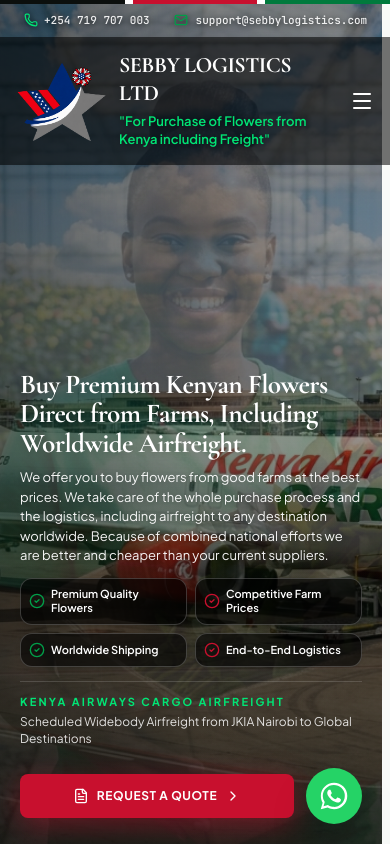
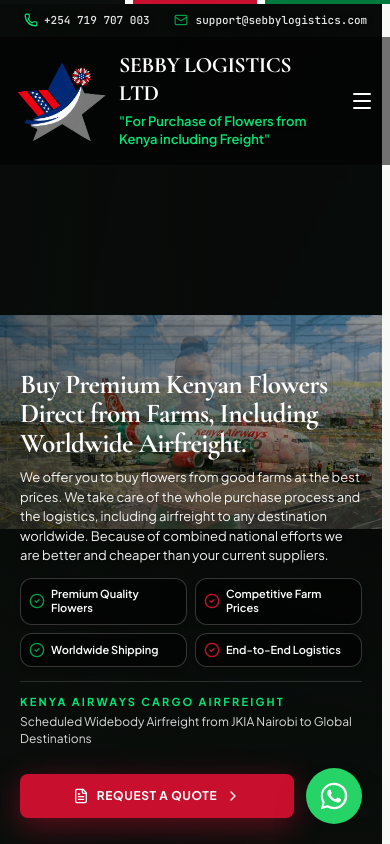
Before and after one commit to johnorengo/sebbylogistics-kenya, a React (Vite) app: page / in a window 390 px wide. Shown: the top 844 px of the page. Built offline with nearby package versions, Linux system fonts and the light colour scheme.

Commit message:
Fit complete hero images on mobile without cropping

```diff
--- a/src/components/HeroVideo.tsx
+++ b/src/components/HeroVideo.tsx
@@ -79,7 +79,7 @@ export const HeroVideo: React.FC<HeroVideoProps> = ({ onOpenRFQ }) => {
               fetchPriority={idx === 0 ? 'high' : 'low'}
               decoding="async"
               referrerPolicy="no-referrer"
-              className={`h-full w-full object-cover transition-transform duration-[12000ms] ease-out ${
+              className={`h-full w-full object-contain md:object-cover transition-transform duration-[12000ms] ease-out ${
                 activeImageIndex === idx ? 'md:scale-105 filter brightness-[1.02] contrast-[1.02] saturate-[1.06]' : 'scale-100'
               }`}
             />
--- a/src/index.css
+++ b/src/index.css
@@ -1,6 +1,6 @@
 @import "tailwindcss";
 
-/* Keep mobile copy over a sharp, full-bleed photo, matching desktop. */
+/* Fit the entire mobile photo without cropping; keep hero text overlaid. */
 @media (max-width: 767px) {
   .hero-shell { min-height: 100svh; padding-top: 168px; padding-bottom: 20px; }
   .hero-layout { gap: 14px; padding-inline: 20px; }
```
